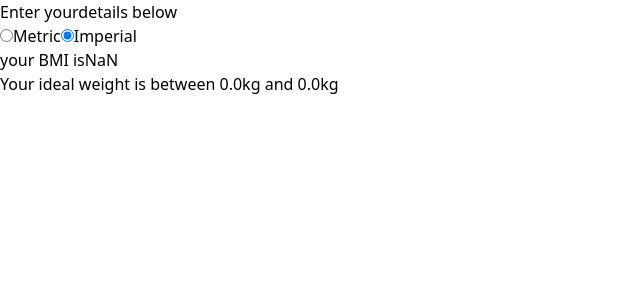
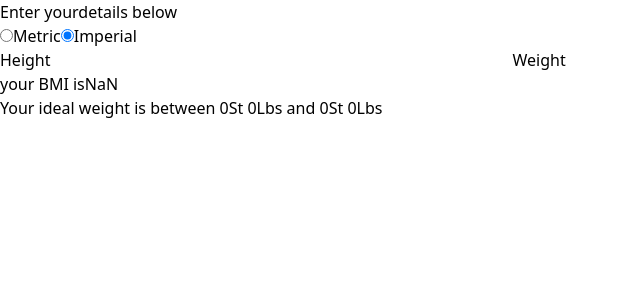
Before and after one commit to nathan-bark/bmi-calculator, a React (Vite) app: page / in a window 1280 px wide. Both pictures are taken after a click on the radio button "Imperial". Shown: the top 300 px of the page, without its empty margins (0-640 px from the left). Built offline with nearby package versions, Linux system fonts and the light colour scheme.

Commit message:
Imperial formulas and calculations implemented

```diff
--- a/src/components/CalculatorForm/CalculatorForm.component.jsx
+++ b/src/components/CalculatorForm/CalculatorForm.component.jsx
@@ -1,6 +1,7 @@
 import React, { useState, useEffect } from "react";
 
-import MetricCalculator from "../MetricCalculator/MetricCalculator";
+import MetricCalculator from "../MetricCalculator/MetricCalculator.component";
+import ImperialCalculator from "../ImperialCalculator/ImperialCalculator.component";
 
 const CalculatorForm = () => {
   const [system, setSystem] = useState("metric");
@@ -27,8 +28,35 @@ const CalculatorForm = () => {
     setMaxWeight(upperWeight.toFixed(1));
   };
 
+  const ImperialBMI = (heightInput, weightInput) => {
+    const bmi = 703 * (weightInput / (heightInput * heightInput));
+    return bmi.toFixed(1);
+  };
+
+  const ImperialWeightRange = (rangeHeight) => {
+    const heightToNum = Number(rangeHeight);
+    const lowerWeight = (18.5 * (heightToNum * heightToNum)) / 703;
+    const upperWeight = (24.9 * (heightToNum * heightToNum)) / 703;
+
+    setMinWeight(lowerWeight.toFixed(1));
+    setMaxWeight(upperWeight.toFixed(1));
+  };
+
+  const poundsToStones = (pounds) => {
+    return Math.floor(pounds / 14);
+  }
+
+  const remainderPounds = (pounds) => {
+        const newPounds = pounds % 14;
+        return newPounds.toFixed(0);
+  }
+
   useEffect(() => {
-    metricWeightRange(height);
+    if (system === "imperial") {
+      ImperialWeightRange(height);
+    } else {
+      metricWeightRange(height);
+    }
   }, [height]);
 
   return (
@@ -55,14 +83,16 @@ const CalculatorForm = () => {
         <label htmlFor="imperial">Imperial</label>
       </fieldset>
 
-      {system === "metric" && (
+      {system === "metric" ? (
         <MetricCalculator setHeight={setHeight} setWeight={setWeight} />
+      ) : (
+        <ImperialCalculator setHeight={setHeight} setWeight={setWeight} />
       )}
 
-      <p>your BMI is{metricBMI(height, weight)}</p>
+      <p>your BMI is{ImperialBMI(height, weight)}</p>
 
       <p>
-        Your ideal weight is between {minWeight}kg and {maxWeight}kg
+        Your ideal weight is between {poundsToStones(minWeight)}St {remainderPounds(minWeight)}Lbs and {poundsToStones(maxWeight)}St {remainderPounds(maxWeight)}Lbs
       </p>
     </div>
 
--- /dev/null
+++ b/src/components/ImperialCalculator/ImperialCalculator.component.jsx
@@ -0,0 +1,59 @@
+import React, { useEffect, useState} from "react";
+
+const ImperialCalculator = ({ setHeight, setWeight}) => {
+    const [feet, setFeet] = useState(0);
+    const [inches, setInches] = useState(0);
+    const [stones, setStones] = useState(0);
+    const [pounds, setPounds] = useState(0);
+
+    const handleFeetChange = (event) => {
+        const newInches = event.target.value * 12
+        setFeet(Number(newInches));
+    }
+
+    const handleInchesChange = (event) => {
+        const newInches = event.target.value;
+        setInches(Number(newInches));
+    }
+
+    const handleStonesChange = (event) => {
+        const newStones = event.target.value * 14;
+        setStones(Number(newStones));
+    }
+
+    const handlePoundsChange = (event) => {
+        const newPounds = event.target.value;
+        setPounds(Number(newPounds));
+    }
+
+    const heightWeightSetter = () => {
+        const totalInches = feet + inches;
+        const totalPounds = stones + pounds;
+
+        setHeight(totalInches);
+        setWeight(totalPounds);
+    };
+
+    useEffect(() => {
+        heightWeightSetter();
+    }, [feet, inches, stones, pounds]);
+
+
+
+
+return (
+    <div>
+        <fieldset>
+            <label htmlFor="heightFt">Height</label>
+            <input type="number" id="heightFt" name="heightFt" required onChange={handleFeetChange} />
+            <input type="number" id="heightIn" name="heightIn" required onChange={handleInchesChange} />
+
+            <label htmlFor="weightSt">Weight</label>
+            <input type="number" id="weightSt" name="weightSt" required onChange={handleStonesChange}/>
+            <input type="number" id="weightLbs" name="weightLbs" required onChange={handlePoundsChange} />
+        </fieldset>
+    </div>
+);
+}
+
+export default ImperialCalculator;
--- a/src/components/MetricCalculator/MetricCalculator.jsx
+++ b/src/components/MetricCalculator/MetricCalculator.component.jsx
@@ -3,10 +3,10 @@ import React from "react";
 const MetricCalculator = ({  setHeight, setWeight }) => {
   const handleHeightChange = (event) => {
     const cmToM = event.target.value / 100;
-    setHeight(cmToM);
+    setHeight(Number(cmToM));
   };
   const handleWeightChange = (event) => {
-    setWeight(event.target.value);
+    setWeight(Number(event.target.value));
   };
 
   return (
```
